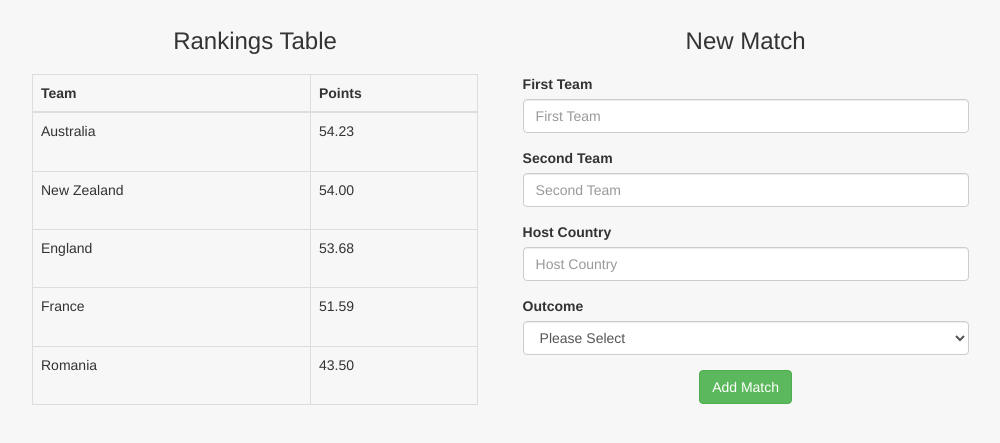
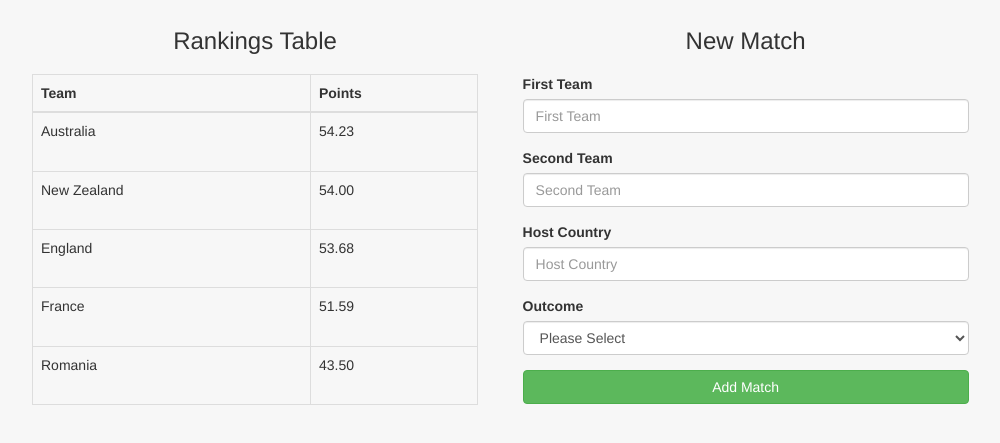
Before and after one commit to hamsishe/pulseball, a plain HTML site: page index.html in a window 1280 px wide. Shown: the part 111-554 px from the top of the page, without its empty margins (162-1162 px from the left). Drawn offline with Linux system fonts and the light colour scheme.

Commit message:
cleaning up

```diff
--- a/index.html
+++ b/index.html
@@ -18,7 +18,6 @@
 <body>
   <div class="container">
     <h1 class="text-center"><img src="images/pulseballlogo.png"></h1>
-
     <section>
       <div id="rankings">
         <h3>Rankings Table</h3>
@@ -55,7 +54,7 @@
             </select>
           </div>
           <div class="submit-button">
-            <input type="submit" class="btn btn-success" value="Add Match">
+            <input type="submit" class="btn btn-success btn-block" value="Add Match">
           </div>
         </form>
       </div>
--- a/js/app.js
+++ b/js/app.js
@@ -1,12 +1,12 @@
+$(function(){
+
   var PULSEBALL = new PulseBall();
   var initialRankingTable = [{ "team": { "name": "Australia", "id": 32 }, "pos": 1, "pts": 54.23 },{ "team": { "name": "New Zealand", "id": 62 }, "pos": 2, "pts": 54.00 },{ "team": { "name": "England", "id": 1 }, "pos": 4, "pts": 53.68 }, { "team": { "name": "France", "id": 2 }, "pos": 3, "pts": 51.59 }, { "team": { "name": "Romania", "id": 24 }, "pos": 5, "pts": 43.50 }];
-
   var appendNewRankingTable = function(){
     PULSEBALL.rankingsTable.forEach(function(object){
-    $('#ranking-table').append('<tr> <td>' + object.team.name + '</td>' + '<td>' + object.pts.toFixed(2) + '</td></tr>');
+      $('#ranking-table').append('<tr><td>' + object.team.name + '</td>' + '<td>' + object.pts.toFixed(2) + '</td></tr>');
     });
   };
-
   var findCity = function(country){
     switch(country){
       case "Australia":
@@ -23,12 +23,10 @@ var findCity = function(country){
       return "n/a"
     };
   };
-
   var capitalize = function(name){
     return name.charAt(0).toUpperCase() + name.slice(1).toLowerCase();
   };
 
-$(function(){
   PULSEBALL.init(initialRankingTable);
   appendNewRankingTable();
 
@@ -39,13 +37,11 @@ $(function(){
     var secondTeam  = capitalize($('#second-team').val());
     var hostCountry = capitalize($('#host-country').val());
     var outcome     = $('#outcome').val();
-
-    var newMatch = {"matchId": 2524, "description": "Match 2", "venue": { "id": 900, "name": "Stadium", "city": findCity(hostCountry), "country": hostCountry}, "teams": [{"id": 2, "name": firstTeam, "abbreviation": firstTeam.substring(0,3).toUpperCase() }, { "id": 1, "name": secondTeam, "abbreviation": secondTeam.substring(0,3).toUpperCase() } ], "scores": [ 19, 23 ], "status": "C", "outcome": outcome };
+    var newMatch    = {"matchId": 2524, "description": "Match 2", "venue": { "id": 900, "name": "Stadium", "city": findCity(hostCountry), "country": hostCountry}, "teams": [{"id": 2, "name": firstTeam, "abbreviation": firstTeam.substring(0,3).toUpperCase() }, { "id": 1, "name": secondTeam, "abbreviation": secondTeam.substring(0,3).toUpperCase() } ], "scores": [ 19, 23 ], "status": "C", "outcome": outcome };
 
     PULSEBALL.addMatch(newMatch);
     $('#ranking-table').html('<thead><th>Team</th><th>Points</th></thead>');
     appendNewRankingTable();
-
   });
 
 });
```
Lines whose indentation alone changed are shown as unchanged.
